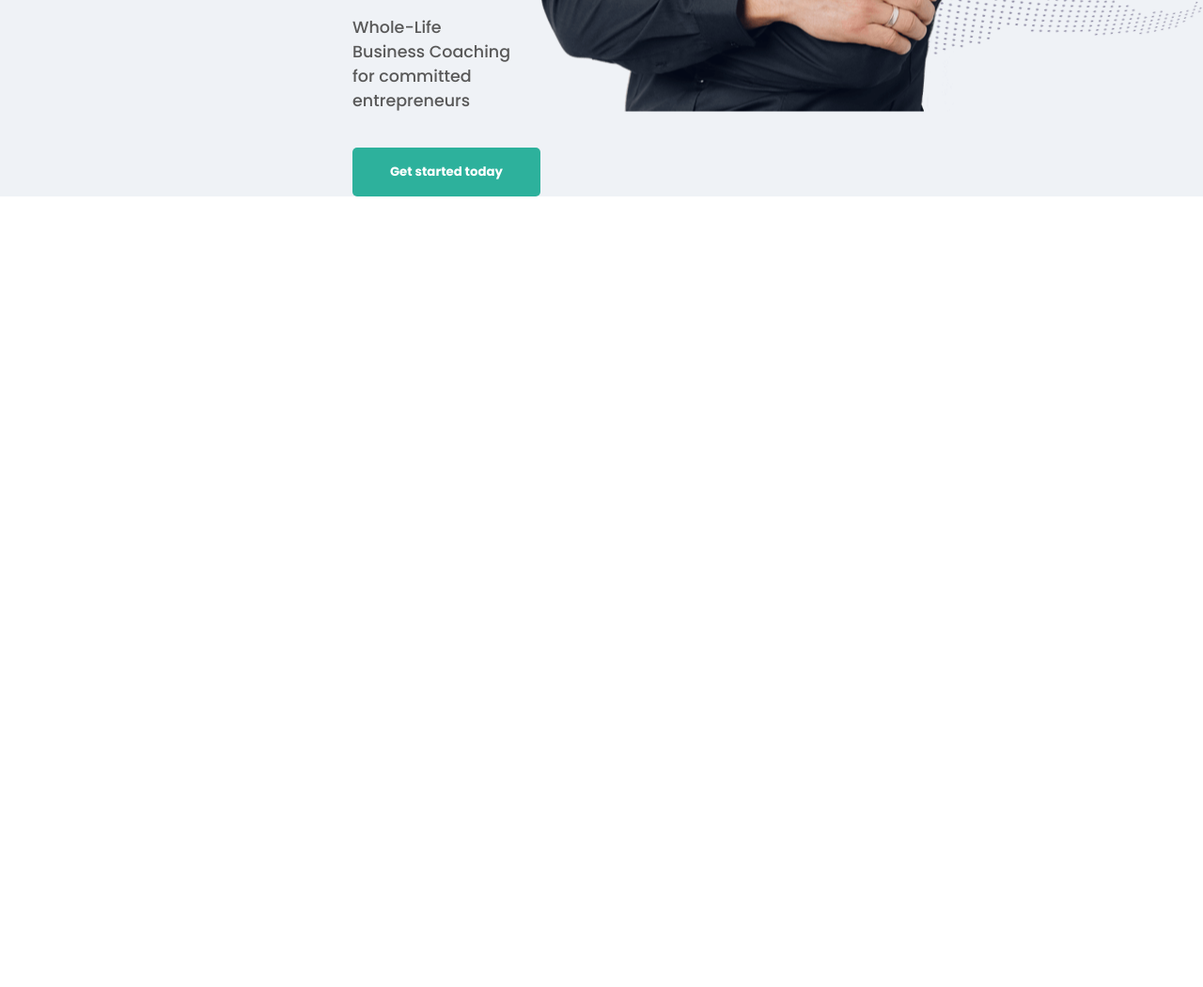
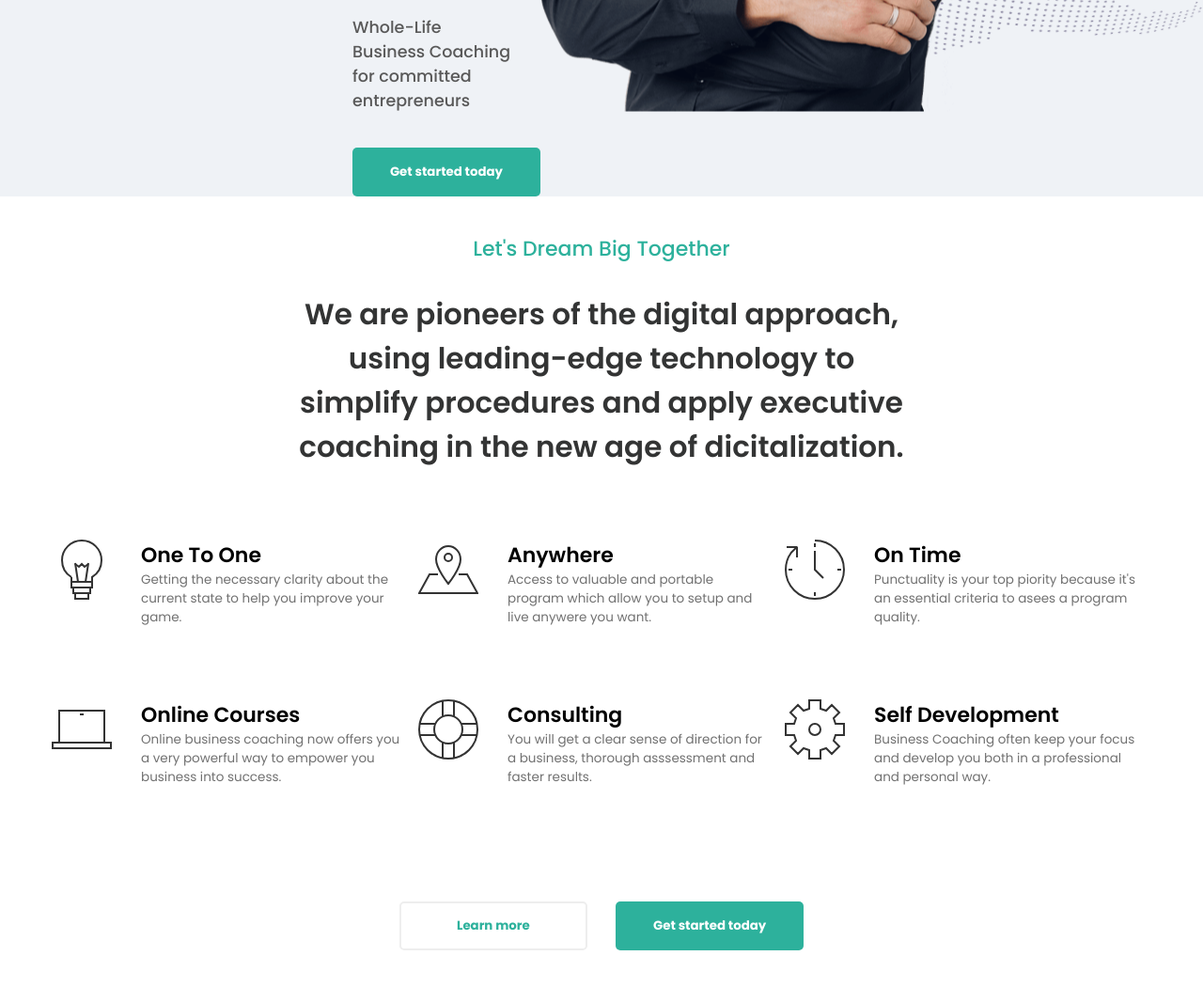
Before and after one commit to Pharnassus/proj-html-vuejs, a website: page index.html in a window 1280 px wide. Shown: the part 722-1772 px from the top of the page at 94% size. Before the commit the page ends 931 px from the top, so only its background shows below. Drawn offline with nearby package versions, Linux system fonts and the light colour scheme.

Commit message:
main - section 1

```diff
--- a/index.html
+++ b/index.html
@@ -65,7 +65,62 @@
 
     <!-- main -->
     <main>
+      <div class="lets_dream">
+        <h2>Let's Dream Big Together</h2>
+        <p class="subtitle">We are pioneers of the digital approach, using leading-edge technology to simplify procedures and apply executive coaching in the new age of dicitalization.</p>
+        <div class="lets_dream_box_x6 clearfix">
 
+          <div class="box_x6">
+            <img src="img/svg-0.svg" alt="Light Bulb">
+            <div class="box_inside">
+              <h3>one to one</h3>
+              <p>Getting the necessary clarity about the current state to help you improve your game.</p>
+            </div>
+          </div>
+
+          <div class="box_x6">
+            <img src="img/svg-1.svg" alt="Light Bulb">
+            <div class="box_inside">
+              <h3>anywhere</h3>
+              <p>Access to valuable and portable program which allow you to setup and live anywere you want.</p>
+            </div>
+          </div>
+
+          <div class="box_x6">
+            <img src="img/svg-2.svg" alt="Light Bulb">
+            <div class="box_inside">
+              <h3>on time</h3>
+              <p>Punctuality is your top piority because it's an essential criteria to asees a program quality.</p>
+            </div>
+          </div>
+
+          <div class="box_x6">
+            <img src="img/svg-3.svg" alt="Light Bulb">
+            <div class="box_inside">
+              <h3>online courses</h3>
+              <p>Online business coaching now offers you a very powerful way to empower you business into success.</p>
+            </div>
+          </div>
+
+          <div class="box_x6">
+            <img src="img/svg-4.svg" alt="Light Bulb">
+            <div class="box_inside">
+              <h3>consulting</h3>
+              <p>You will get a clear sense of direction for a business, thorough asssessment and faster results.</p>
+            </div>
+          </div>
+
+          <div class="box_x6">
+            <img src="img/svg-5.svg" alt="Light Bulb">
+            <div class="box_inside">
+              <h3>self development</h3>
+              <p>Business Coaching often keep your focus and develop you both in a professional and personal way.</p>
+            </div>
+          </div>
+        </div>
+        <button class="white" type="button" name="button">Learn more</button>
+        <button type="button" name="button">Get started today</button>
+      </div>
     </main>
     <!-- /main -->
 
--- a/src/partials/_common.scss
+++ b/src/partials/_common.scss
@@ -14,6 +14,11 @@ body{
 li{
   list-style: none;
 }
+
 a{
   text-decoration: none;
 }
+
+.box{
+
+}
--- a/src/partials/_header.scss
+++ b/src/partials/_header.scss
@@ -9,7 +9,7 @@ header{
     margin-left: 170px;
 
     .logo{
-      width: 495px;
+      width: 28.5%;
       height: 100%;
       float: left;
       display: flex;
@@ -21,7 +21,7 @@ header{
       }
     }
     .navbar{
-      width: 820px;
+      width: 47.3%;
       height: 100%;
       float: left;
       ul{
@@ -44,7 +44,7 @@ header{
       }
     }
     .language{
-      width: 205px;
+      width: 11.9%;
       height: 100%;
       float: left;
       display: flex;
@@ -75,7 +75,7 @@ header{
       }
     }
     .search{
-      width: 230px;
+      width: 12.3%;
       height: 100%;
       float: left;
       input{
@@ -110,10 +110,7 @@ header{
       float: left;
       padding: 185px 90px 0 375px;
       h2{
-        font-weight: 500;
-        font-size: 22px;
-        color: #2DB19C;
-        margin-bottom: 20px;
+        @include sectionGreenTitle;
       }
       p:first-of-type{
         color: #333434;
--- a/src/partials/_main.scss
+++ b/src/partials/_main.scss
@@ -0,0 +1,53 @@
+main{
+  width: 100%;
+  height: 935px;
+
+  .lets_dream{
+    text-align: center;
+    padding: 120px 0 97px;
+    h2{
+      @include sectionGreenTitle;
+      margin-bottom: 30px;
+    }
+    p.subtitle{
+      display: inline-block;
+      width: 52.6%;
+      margin: 0 auto;
+      padding: 0 12px;
+      color: #333434;
+      font-size: 31px;
+      font-weight: 600;
+      margin-bottom: 40px;
+    }
+    .lets_dream_box_x6{
+      width: 1170px;
+      height: 340px;
+      margin: 0 auto 80px;;
+      text-align: left;
+
+      .box_x6{
+        @include boxX6LetsDream;
+        h3{
+          text-transform: capitalize;
+          font-weight: 600;
+          font-size: 22px;
+        }
+        p{
+          font-size: 13.5px;
+          color: #717171;
+        }
+      }
+    }
+    button{
+      @include buttonGreen;
+      width: 200px;
+      height: 52px;
+      margin: 0 13px;
+    }
+    button.white{
+      background: white;
+      color: #2DB19C;
+      border: 2px solid #EEEEEE;
+    }
+  }
+}
--- a/src/partials/_mixins.scss
+++ b/src/partials/_mixins.scss
@@ -21,3 +21,26 @@
     outline: -webkit-focus-ring-color auto 0px;
   }
 }
+
+@mixin sectionGreenTitle {
+  font-weight: 500;
+  font-size: 22px;
+  color: #2DB19C;
+  margin-bottom: 20px;
+}
+
+@mixin boxX6LetsDream {
+  width: calc(100% / 3);
+  height: calc(100% / 2);
+  float: left;
+  padding-top: 35px;
+  img{
+    float: left;
+  }
+  .box_inside{
+    width: 80%;
+    height: 100%;
+    float: right;
+    padding: 0px 17px;
+  }
+}
```
Also changed, not shown: css/app.css, img/svg-0.svg (added), img/svg-1.svg (added), img/svg-2.svg (added), img/svg-3.svg (added), img/svg-4.svg (added), img/svg-5.svg (added), img/svg-6.svg (added).
